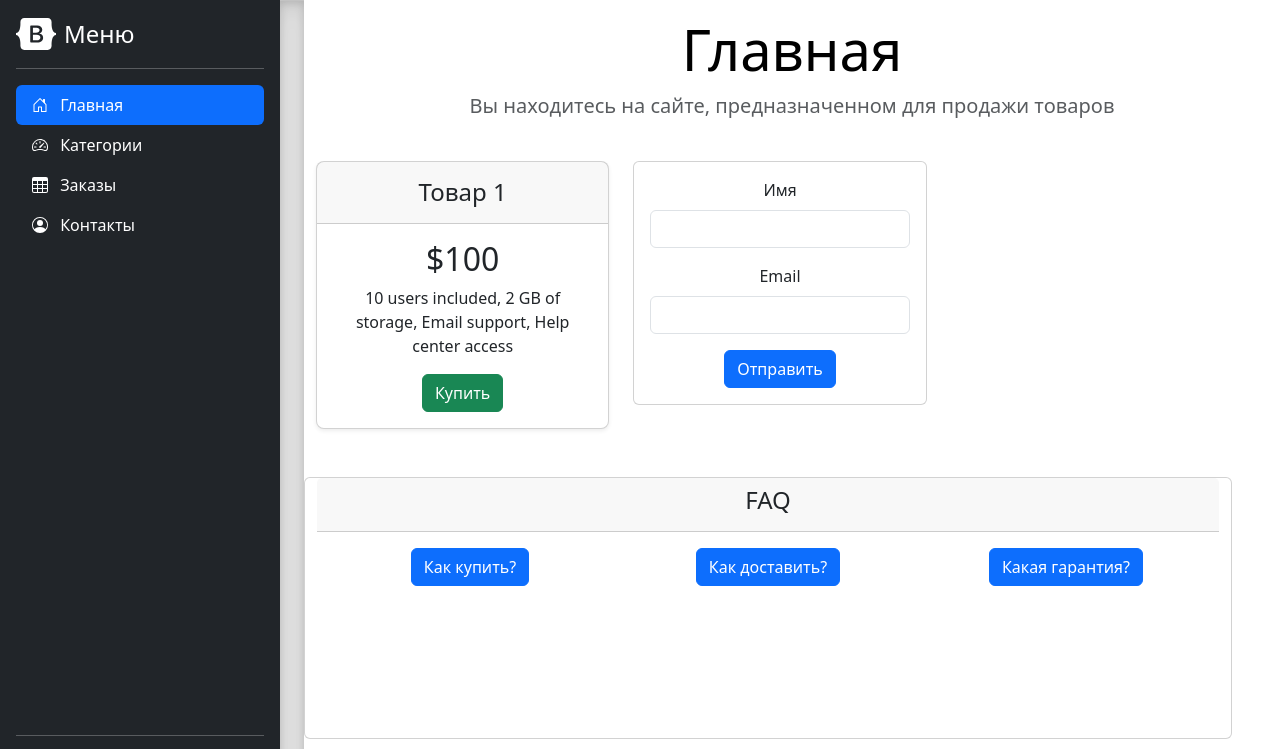
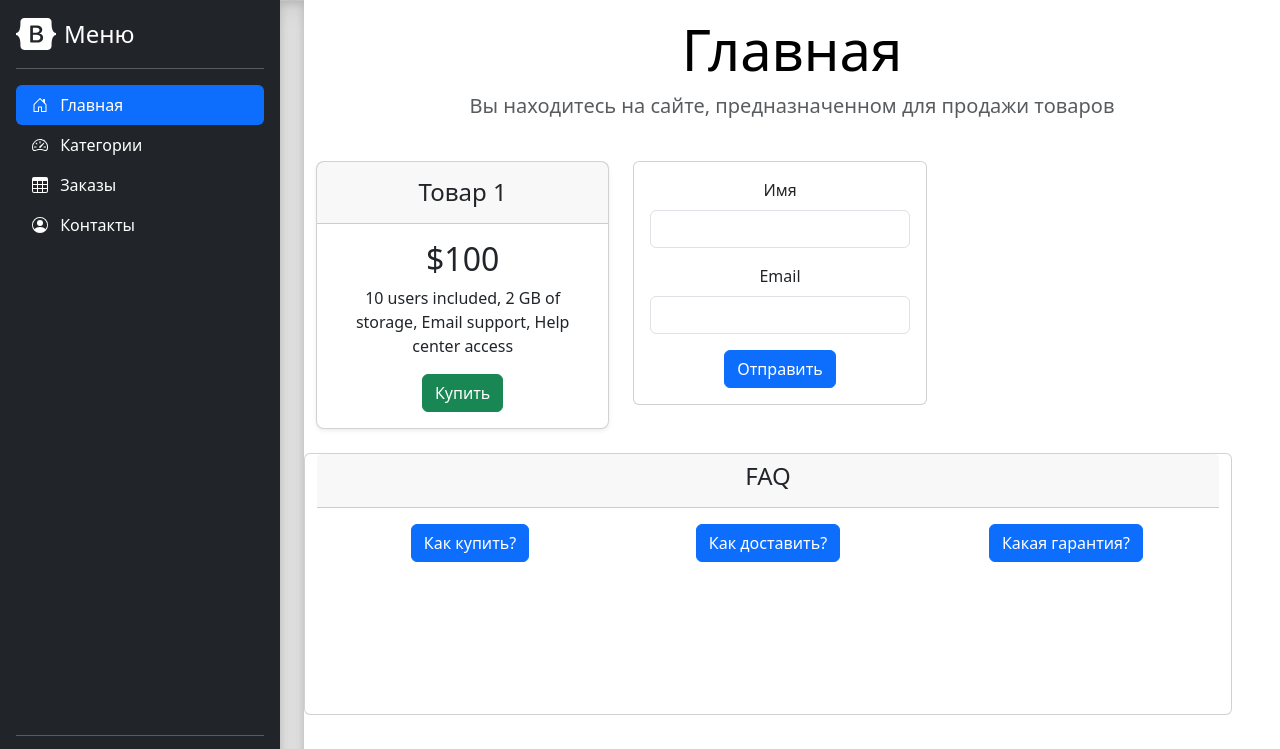
Before and after one commit to victoria-gaponova/hw_19_1, a plain HTML site: page index.html in a window 1280 px wide. Shown: the top 749 px of the page. Drawn offline with nearby package versions, Linux system fonts and the light colour scheme.

Commit message:
change index.html

```diff
--- a/index.html
+++ b/index.html
@@ -304,7 +304,7 @@
                     </div>
                 </div>
             </div>
-            <div class="row mt-4">
+            <div class="row">
                 <div class="row text-center">
                     <div class="card">
                         <div class="card-header">
```
